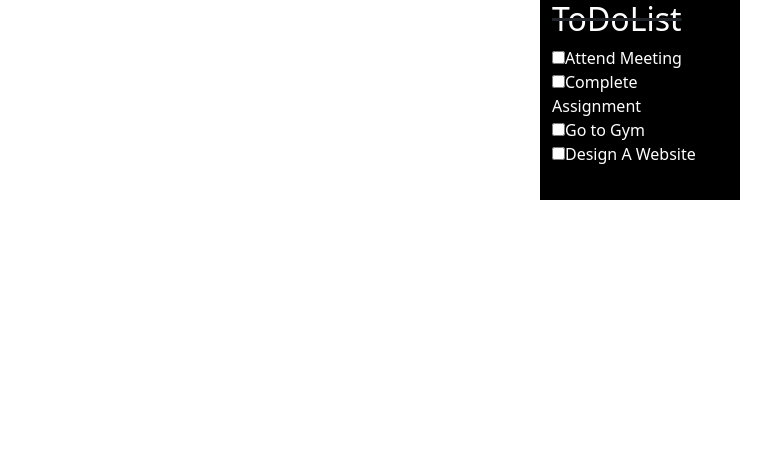
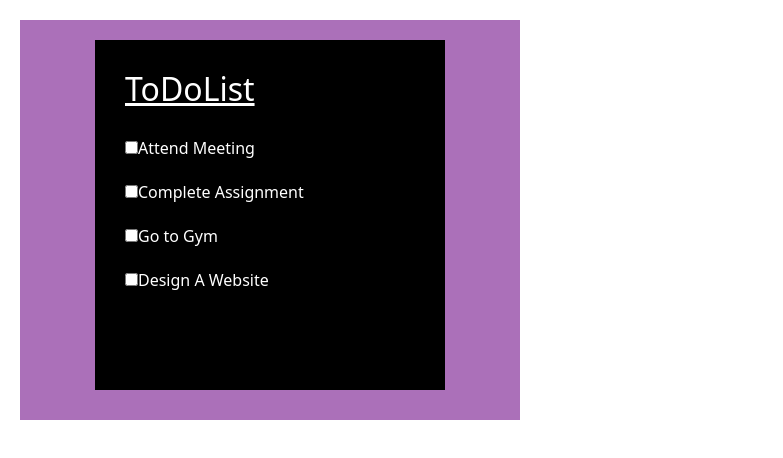
Before and after one commit to Oviya-R/To-do-list, a plain HTML site: page index.html in a window 1280 px wide. Shown: the whole page, without its empty margins (0-783 px from the left). Drawn offline with nearby package versions, Linux system fonts and the light colour scheme.

Commit message:
Update style.css

```diff
--- a/css/style.css
+++ b/css/style.css
@@ -1,14 +1,34 @@
+
 .container{
-    height: 200px;
-    width: 200px;
+    text-align:justify;
     background-color: black;
-    color: white;
+    border: 20px;
+    padding: 20px;
+   height: 350px;
+   color: white;
+   width:350px;
+   align-items: center;
+
 }
 .section{
-    text-decoration: line-through;
+    background-color: rgb(171, 112, 185);
+    height: 400px;
+    width:500px;
+    padding: 20px;
+    margin: 20px;
+    align-items: center;
 }
-.allbody{
-    background-color: rgb(158, 101, 180);
-    height: 400px;
-    width: 400px;
+.line:checked + span{
+    text-decoration:line-through;
+    color: white;
+  }
+h2{
+    text-decoration: underline;
+    padding: 10px;
 }
+body{
+    align-content: center;
+}
+label{
+    padding: 10px;
+}
```
